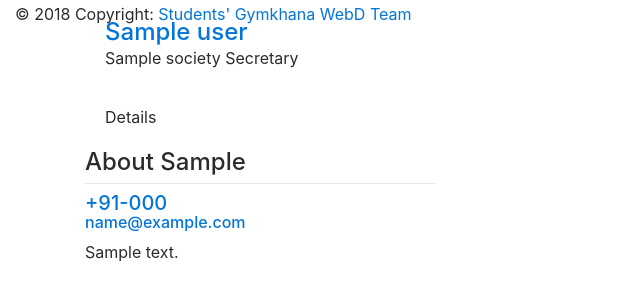
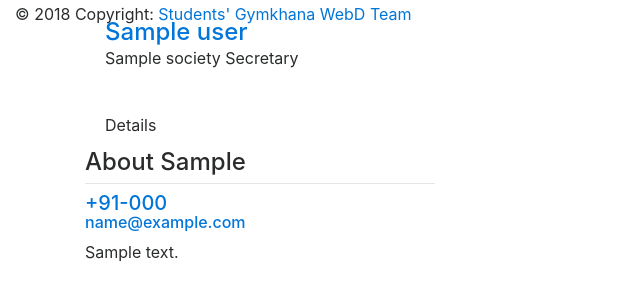
Before and after one commit to devlup-labs/gymkhana_portal, a Django app: template src/templates/main/office.html in a window 1280 px wide. Shown: the part 708-1008 px from the top of the page, without its empty margins (0-640 px from the left). Run offline with Django 3.2, Linux system fonts and the light colour scheme; the template is opened without the code that fills it: most values are stand-ins (such as "Sample title", 1, 10 or a date in 2020); some libraries are stand-ins or nearby versions.

Commit message:
UI bug fixes in contact card

```diff
--- a/src/static/css/contact_card.css
+++ b/src/static/css/contact_card.css
@@ -5,6 +5,11 @@
 
 .card-wrapper .card-up {
     height: 40%;
+}
+
+.card-wrapper .detail-btn {
+    position: absolute;
+    margin-top: -1rem;
 }
 
 .section.team-section .avatar {
@@ -46,3 +51,7 @@
 .section .front p {
     margin-bottom: 2.2rem;
 }
+
+.card-block .h-48 {
+    height: 48px;
+}
--- a/src/templates/forum/test.html
+++ b/src/templates/forum/test.html
@@ -71,7 +71,6 @@
 
     </div>
 
-
 </section>
     </div>
 <!--/Section: Contact v.1-->
--- a/src/templates/main/mixins/user_card_mixin.html
+++ b/src/templates/main/mixins/user_card_mixin.html
@@ -14,10 +14,12 @@
             </div>
             <!--Content-->
             <div class="card-block">
-                    <h4><a class="black-text" href="{{ userprofile.get_absolute_url }}">{{ userprofile.user.get_full_name|truncatewords:2 }}</a></h4>
-                <p>{{ designation|default:'' }}</p>
+                <h4><a class="black-text" href="{{ userprofile.get_absolute_url }}">{{ userprofile.user.get_full_name|truncatewords:2 }}</a></h4>
+                <p class = "h-48">{{ designation|default:''|truncatechars:75 }}</p>
                 <!--Triggering button-->
-                <a class="rotate-btn" data-card="card-{{ userprofile.id }}"><i class="fa fa-repeat"></i> Details</a>
+                <div class="flex-center">
+                    <a class="rotate-btn detail-btn" data-card="card-{{ userprofile.id }}"><i class="fa fa-repeat"></i> Details</a>
+                </div>
             </div>
         </div>
         <!--/.Front Side-->
@@ -33,7 +35,7 @@
                 </h5>
                 <h6 class="h6-responsive">
                     <a class="icons-sm email-ic" href="mailto:{{ userprofile.user.email }}">
-                    <i class="icons-sm-i fa fa-envelope-o"></i> {{ userprofile.user.email }}</a>
+                        <i class="icons-sm-i fa fa-envelope-o"></i> {{ userprofile.user.email }}</a>
                 </h6>
                 {{ userprofile.about|linebreaks }}
             </div>
```
